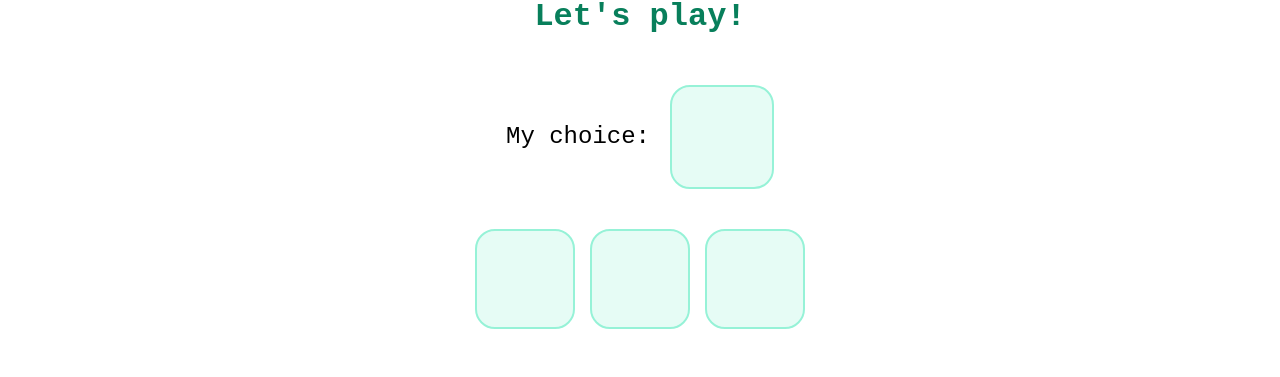
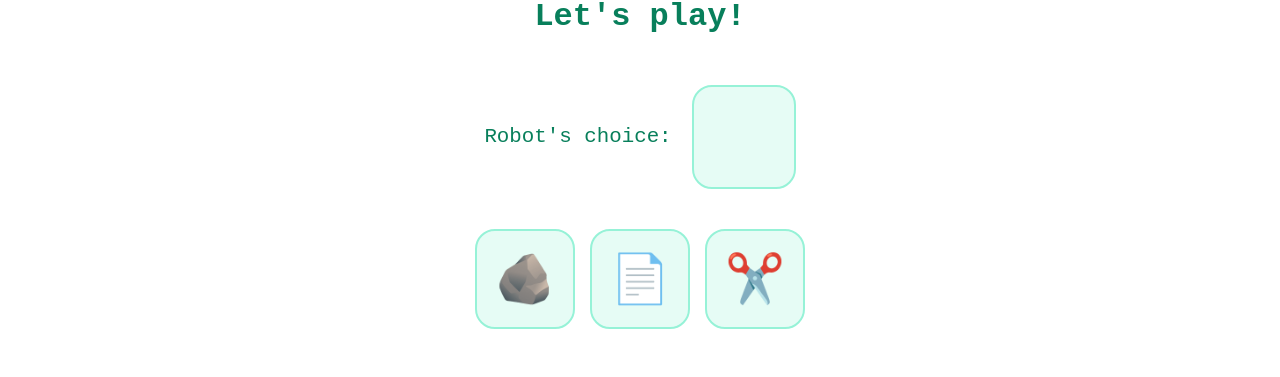
Before and after one commit to ValyMnDul/Mndplay, a Next.js app: page /games/rock_paper_scissors in a window 1280 px wide. Shown: the part 239-616 px from the top of the page. Built offline with nearby package versions, Linux system fonts and the light colour scheme.

Commit message:
GAME DONE

```diff
--- a/src/app/games/rock_paper_scissors/page.tsx
+++ b/src/app/games/rock_paper_scissors/page.tsx
@@ -1,23 +1,91 @@
 'use client';
 import Navbar from '@/components/Navbar';
 import './style.css';
+import { useState,useEffect ,useRef } from 'react';
 export default function RockPaperScissors() {
+
+    const rock=useRef<HTMLButtonElement>(null);
+    const paper=useRef<HTMLButtonElement>(null);
+    const scissors=useRef<HTMLButtonElement>(null);
+    const robot=useRef<HTMLDivElement>(null);
+    const title=useRef<HTMLParagraphElement>(null);
+    let clicked=false;
+
+
+    const [random,setRandom]=useState<number>(0);
+    useEffect(()=>{
+        setRandom(Math.floor(Math.random()*3)+1);
+    },[]);
+
+    function reset(){
+        if(title.current) title.current.innerHTML="Let&apos;s play!";
+        if(robot.current) robot.current.innerHTML="";
+        setRandom(Math.floor(Math.random()*3)+1);
+        clicked=false;
+    }
+
+    function click(input:string){
+        if(clicked == false && rock.current && paper.current && scissors.current && robot.current && title.current){
+            switch(random){
+                case 1:
+                    robot.current.innerHTML='🪨';
+                    if(input=="rock"){
+                        title.current.innerHTML="DRAW!";
+                    }
+                    else if(input=="paper"){
+                        title.current.innerHTML="You won!";
+                    }
+                    else{
+                        title.current.innerHTML="You lost!";
+                    }
+                    break;
+
+                case 2:
+                    robot.current.innerHTML='📄';
+                    if(input=="rock"){
+                        title.current.innerHTML="You lost!";
+                    }
+                    else if(input=="paper"){
+                        title.current.innerHTML="DRAW!";
+                    }
+                    else{
+                        title.current.innerHTML="You won!";
+                    }
+                    break;
+
+                case 3:
+                    robot.current.innerHTML='✂️';
+                    if(input=="rock"){
+                        title.current.innerHTML="You won";
+                    }
+                    else if(input=="paper"){
+                        title.current.innerHTML="You lost!";
+                    }
+                    else{
+                        title.current.innerHTML="DRAW!";
+                    }
+                    break;
+            }
+            clicked = true;
+        }
+    }
+
     return(
         <>
             <Navbar/>
             <div className='container'>
-                <p className='letsplay'>Let&apos;s play!</p>
+                <p className='letsplay' ref={title}>Let&apos;s play!</p>
                 <div className='robot'>
-                    <p>My choice:</p>
-                    <div></div>
+                    <p>Robot&apos;s choice:</p>
+                    <div ref={robot}></div>
                 </div>
                 <div className='buttons'>
-                    <button></button>
-                    <button></button>
-                    <button></button>
+                    <button ref={rock} onClick={()=>{click("rock")}}>🪨</button>
+                    <button ref={paper} onClick={()=>{click("paper")}}>📄</button>
+                    <button ref={scissors} onClick={()=>{click("scissors")}}>✂️</button>
                 </div>
                 <div className="buttons2">
-                    <a>Reset</a>
+                    <a onClick={reset}>Reset</a>
                     <a href="/games/rock_paper_scissors/rules">Rules</a>
                 </div>
             </div>
--- a/src/app/games/rock_paper_scissors/style.css
+++ b/src/app/games/rock_paper_scissors/style.css
@@ -26,7 +26,8 @@
 }
 
 .robot > p{
-    font-size:1.5em;
+    font-size:1.3em;
+    color: #087f5b;
     font-family: 'Courier New', Courier, monospace;
 }
 
@@ -36,6 +37,11 @@
     background-color: #e6fcf5;
     border: solid 2px #96f2d7 ;
     border-radius: 20px;
+    font-size: 3em;
+    text-align: center;
+    display: flex;
+    justify-content: center;
+    align-items: center;
 }
 
 
@@ -56,6 +62,13 @@
     background-color: #e6fcf5;
     border: solid 2px #96f2d7 ;
     border-radius: 20px;
+    font-size: 3em;
+    opacity: 1;
+    color: #ffffff;
+    text-align: center;
+    display: flex;
+    justify-content: center;
+    align-items: center;
 }
 
 .buttons2{
--- a/src/app/games/style.css
+++ b/src/app/games/style.css
@@ -53,4 +53,8 @@ h1{
 #rps{
     text-align: center;
     font-size: 1.7em;
+    background-image: url("/games/rps.gif");
+    background-size: cover;
+    background-position: center;
+    background-repeat: no-repeat;
 }
```
Also changed, not shown: 1 other file (tests, documents, lock files or other folders).
